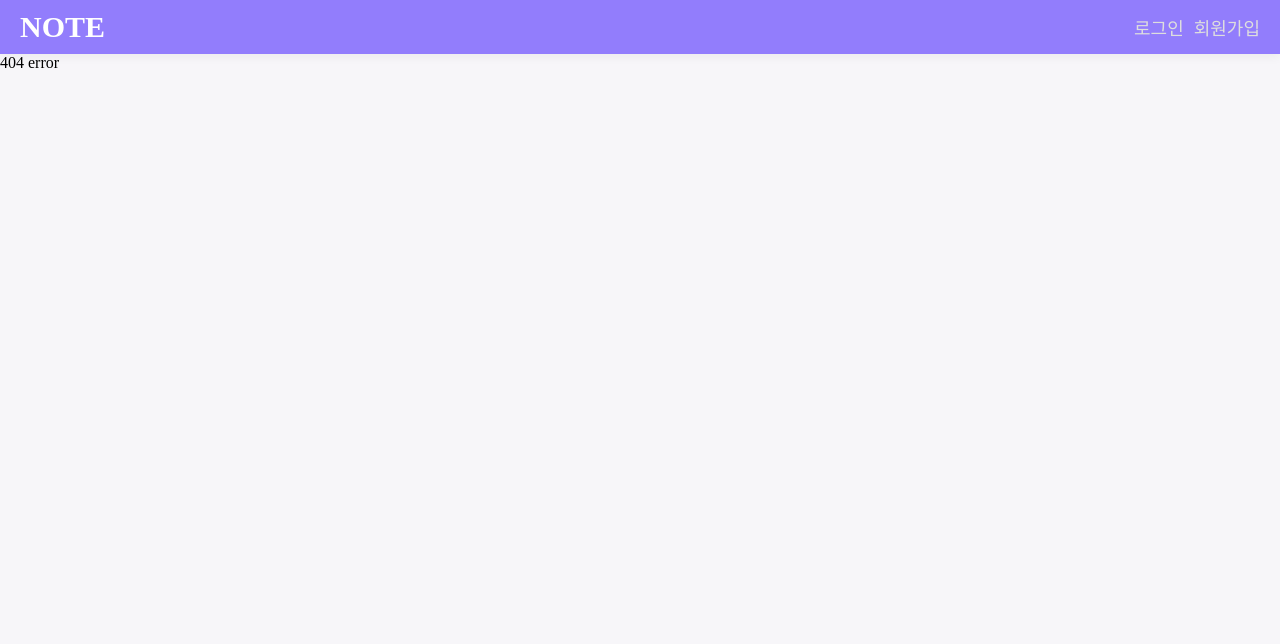
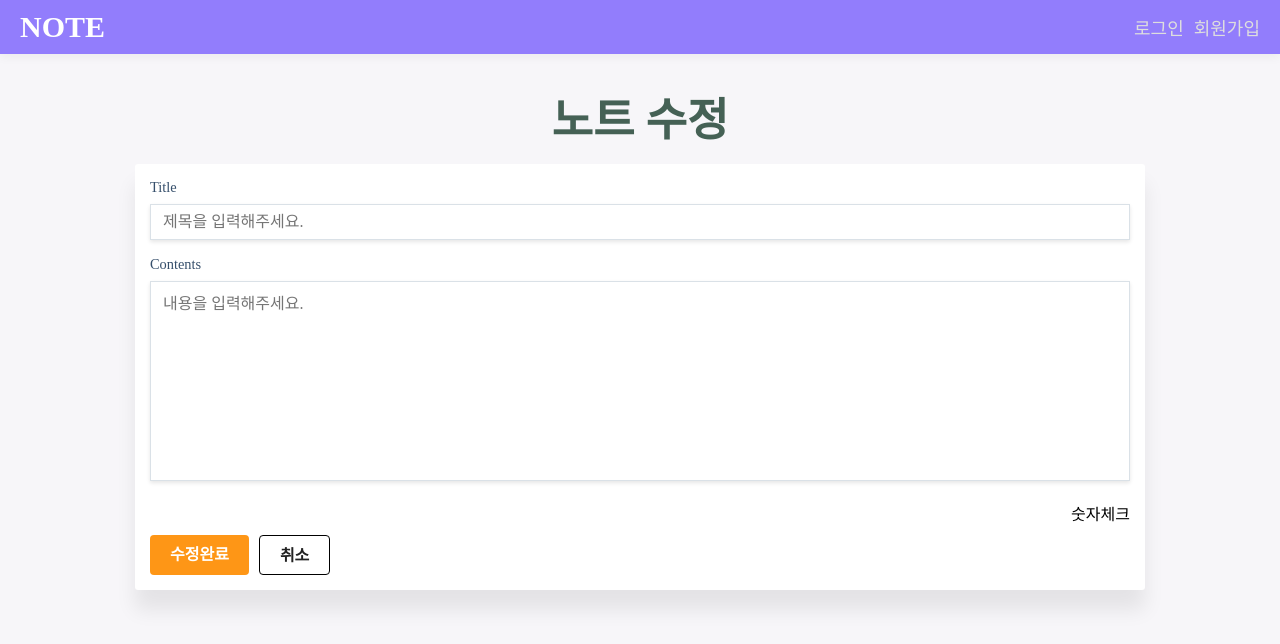
Before and after one commit to elisabethyoon/React-NoteApp, a React (Create React App) app: page /update/1 in a window 1280 px wide. Before the commit this address had no page. Shown: the top 644 px of the page. Built offline with nearby package versions, Linux system fonts and the light colour scheme; no server answers.

Commit message:
게시글 수정하기

```diff
--- a/src/App.js
+++ b/src/App.js
@@ -7,6 +7,7 @@ import ErrorPage from "./pages/ErrorPage";
 import MainPage from "./pages/MainPage";
 import history from "./utils/history";
 import WritePage from "./pages/WritePage";
+import UpdatePage from "./pages/UpdatePage";
 
 class App extends Component {
   constructor(props) {
@@ -43,6 +44,7 @@ class App extends Component {
           <Route exact path="/signup" component={SingupPage}></Route>
           <Route exact path="/main" component={MainPage}></Route>
           <Route exact path="/write" component={WritePage}></Route>
+          <Route exact path="/update/:noteId" component={UpdatePage}></Route>
           <Route exact path="*" component={ErrorPage}></Route>
         </Switch>
       </div>
--- a/src/pages/MainPage.js
+++ b/src/pages/MainPage.js
@@ -1,6 +1,7 @@
 import React, { Component } from "react";
 import { NavLink } from "react-router-dom";
 import Api from "../utils/Api";
+import history from "../utils/history";
 
 export class MainPage extends Component {
   constructor(props) {
@@ -39,6 +40,11 @@ export class MainPage extends Component {
     }
   };
 
+  // 리스트 수정
+  updateForm = (_id) => {
+    history.push(`/update/${_id}`);
+  };
+
   render() {
     const { lists } = this.state;
     return (
@@ -55,7 +61,10 @@ export class MainPage extends Component {
                     <div className="post-contents">{contents}</div>
                     <div className="post-time">
                       {createdAt}
-                      <i className="icon ion-md-create"></i>
+                      <i
+                        className="icon ion-md-create"
+                        onClick={() => this.updateForm(_id)}
+                      ></i>
                       <i
                         className="icon ion-md-trash"
                         onClick={() => this.deleteList(_id)}
--- /dev/null
+++ b/src/pages/UpdatePage.js
@@ -0,0 +1,109 @@
+import React, { Component } from "react";
+import Api from "../utils/Api";
+import history from "../utils/history";
+import { thisExpression } from "@babel/types";
+
+export class UpdatePage extends Component {
+  constructor(props) {
+    super(props);
+    this.state = {
+      title: "",
+      contents: ""
+    };
+  }
+  componentDidMount() {
+    const noteId = this.props.match.params.noteId;
+    Api.get(`posts/${noteId}`)
+      .then(({ data }) => {
+        const { title, contents } = data;
+        this.setState({
+          title,
+          contents
+        });
+      })
+      .catch((error) => console.log(error));
+  }
+
+  onChangeValue = (e) => {
+    const name = e.target.name;
+    const value = e.target.value;
+    this.setState({
+      [name]: value
+    });
+  };
+
+  // 수정완료
+  updateComplete = () => {
+    const comfirmCheck = window.confirm("수정하시겠습니까?");
+    if (comfirmCheck) {
+      const noteId = this.props.match.params.noteId;
+      const { title, contents } = this.state;
+      const paramsApi = {
+        _id: noteId,
+        title,
+        contents
+      };
+      Api.put(`posts/${noteId}`, paramsApi)
+        .then(() => {
+          alert("수정이 완료되었습니다");
+          history.push("/main");
+        })
+        .catch((error) => console.log(error));
+    }
+  };
+
+  // 수정취소
+  updateCancel = () => {
+    const confirmCheck = window.confirm("수정을 취소하시겠습니까?");
+    if (confirmCheck) {
+      history.push("/main");
+    }
+  };
+  render() {
+    const { title, contents } = this.state;
+    return (
+      <div className="contents">
+        <h1 className="page-header">노트 수정</h1>
+        <div className="form-wrapper">
+          <div>
+            <div className="form">
+              <label htmlFor="Title">Title</label>
+              <input
+                type="text"
+                id="Title"
+                name="title"
+                placeholder="제목을 입력해주세요."
+                value={title}
+                onChange={this.onChangeValue}
+              />
+            </div>
+            <div className="form">
+              <label htmlFor="Contents">Contents</label>
+              <textarea
+                name="contents"
+                id="Contents"
+                placeholder="내용을 입력해주세요."
+                value={contents}
+                onChange={this.onChangeValue}
+              ></textarea>
+              <div className="validation-chk">숫자체크</div>
+            </div>
+            <button type="submit" className="btn" onClick={this.updateComplete}>
+              수정완료
+            </button>
+            <button
+              type="button"
+              className="btn outline"
+              onClick={this.updateCancel}
+            >
+              취소
+            </button>
+          </div>
+          {/* <p className="log">에러</p> */}
+        </div>
+      </div>
+    );
+  }
+}
+
+export default UpdatePage;
```
